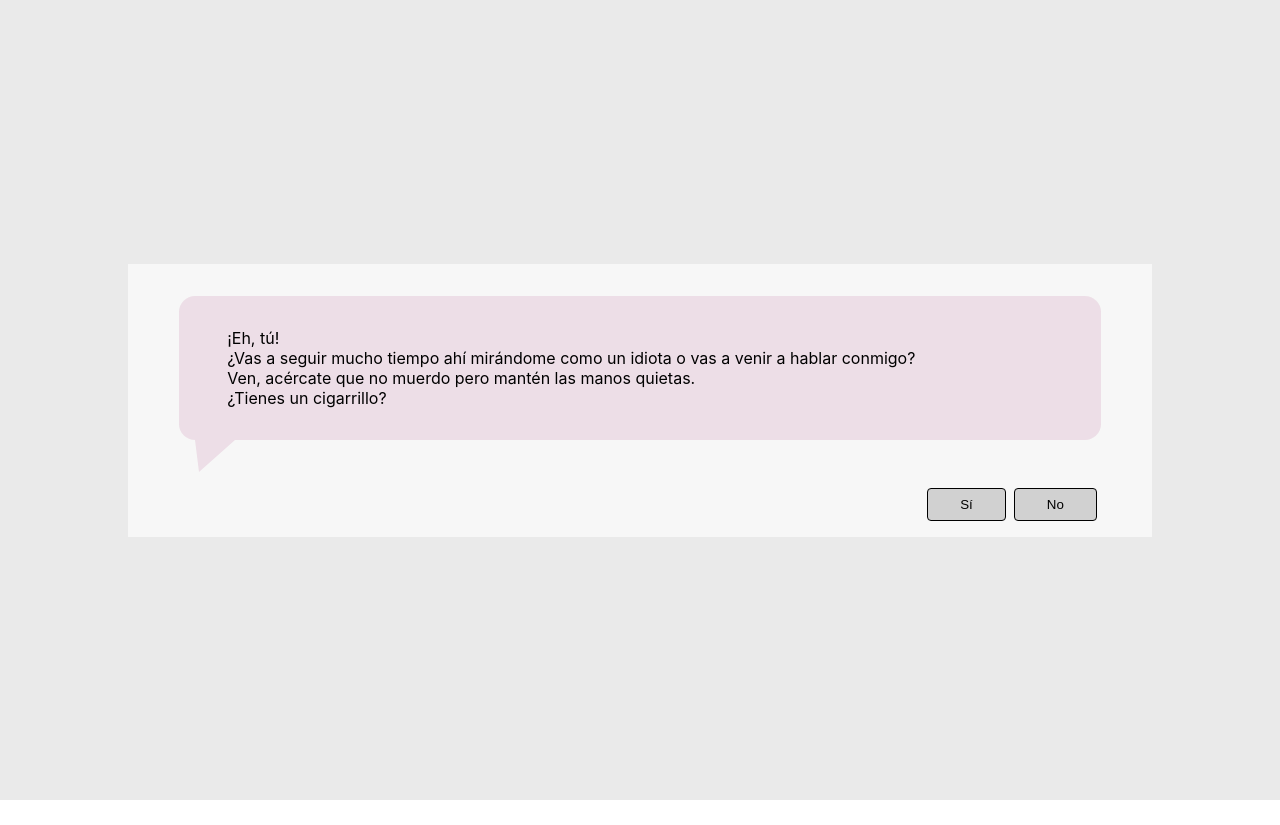
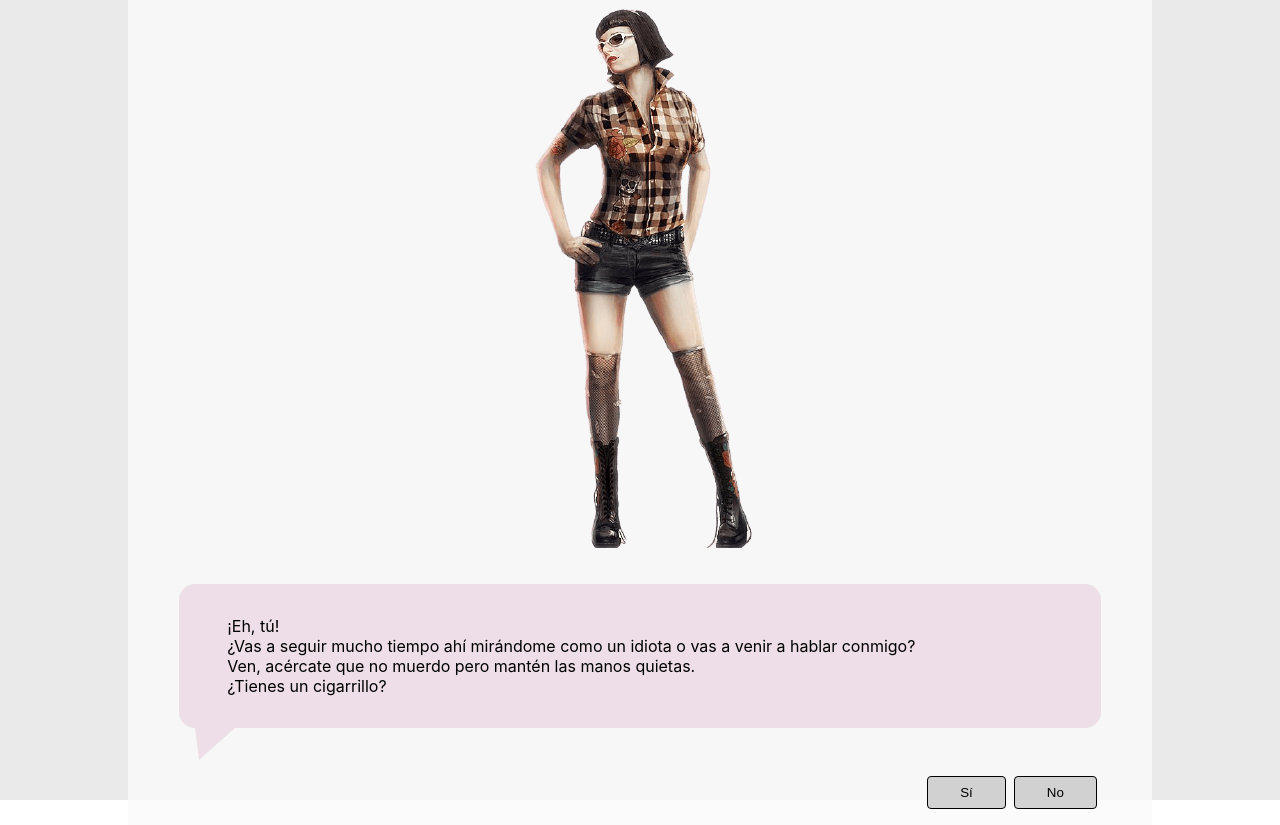
Before and after one commit to Soleguia/aventura-conversacional, a React (Create React App) app: page / in a window 1280 px wide. Before the commit the page ends 800 px from the top, so only its background shows below. Built offline with nearby package versions, Linux system fonts and the light colour scheme.

Commit message:
Fragments with img

```diff
--- a/public/data/fragments.json
+++ b/public/data/fragments.json
@@ -1,6 +1,7 @@
 [
     {
         "id": 0,
+        "image": "angela-moon.png",
         "colette": "¡Eh, tú! <br>¿Vas a seguir mucho tiempo ahí mirándome como un idiota o vas a venir a hablar conmigo? <br>Ven, acércate que no muerdo pero mantén las manos quietas. <br>¿Tienes un cigarrillo?",
         "answers": [
             {
--- a/src/components/StoryComponent.js
+++ b/src/components/StoryComponent.js
@@ -17,6 +17,15 @@ function StoryComponent(props) {
 
     return (
         <React.Fragment>
+                {
+                    props.fragment?.image
+                    ?
+                        <figure className={styles.image}>
+                            <img src={'images/'+props.fragment.image} />
+                        </figure>
+                    :
+                        ''
+                }
             <div className={styles.coletteText}>{ props.fragment ? parse(props.fragment.colette) : 'Wait for it...' }</div>
             <div className={styles.answers}>
                 { props.fragment ? handleAnswers(props.fragment.answers) : '' }
--- a/src/views/StoryView.js
+++ b/src/views/StoryView.js
@@ -24,8 +24,8 @@ function StoryView() {
         setShowFragment(newShow);
     }
     const updateCurrentFragment = (value) => {
-        console.log({value})
         setCurrentFragment(value)
+        getShowFragment(fragments);
     }
 
 
```
Also changed, not shown: public/images/angela-moon.png (added).
